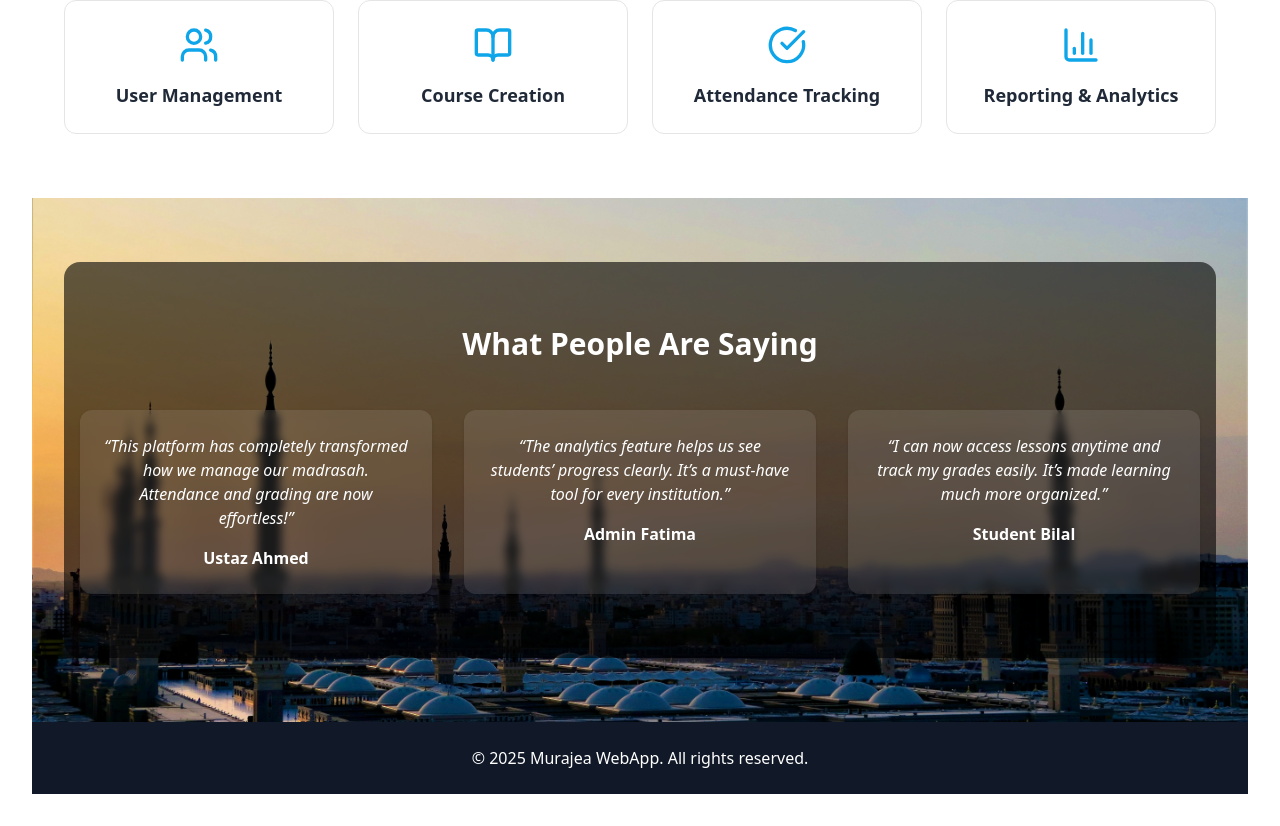
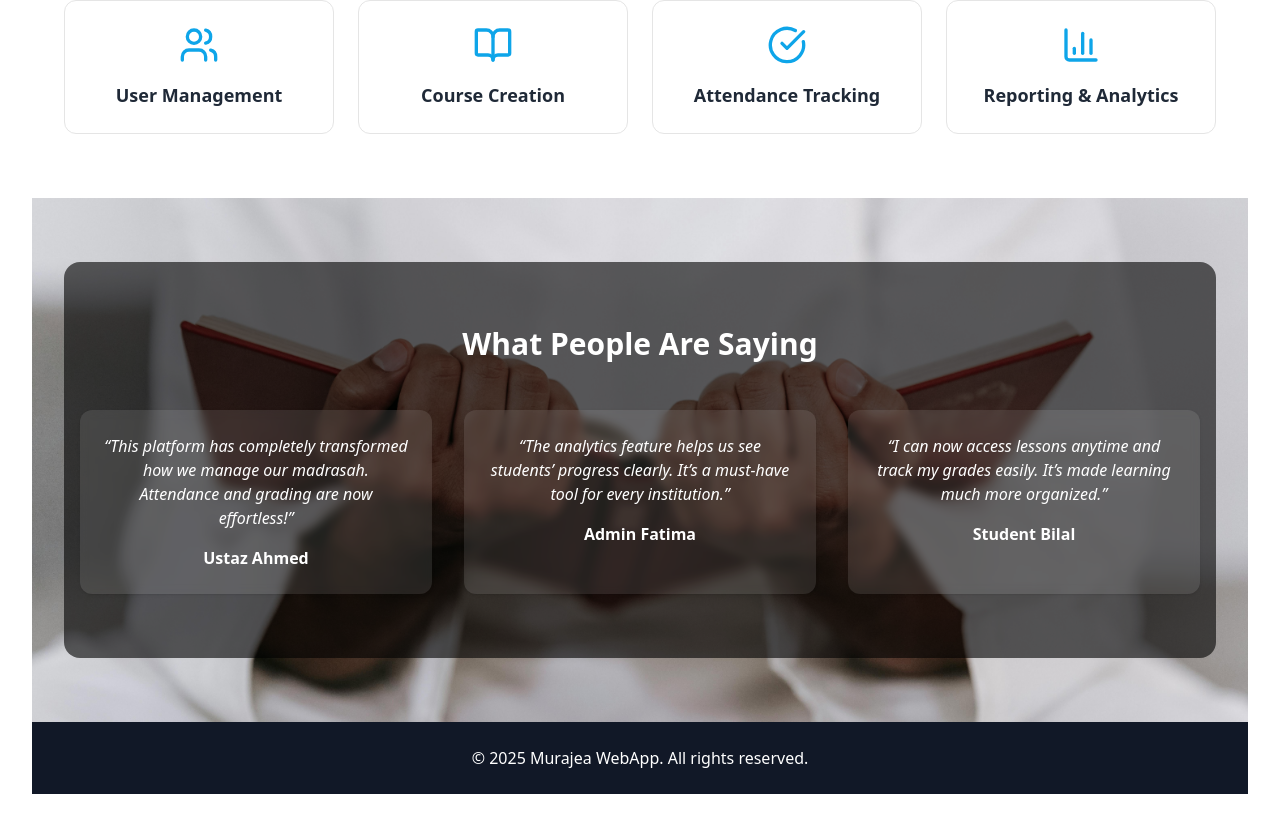
Before and after one commit to menalkerim/murajea-webapp, a React app in the folder frontend/: page / in a window 1280 px wide. Shown: the part 2288-3114 px from the top of the page. Built offline with nearby package versions, Linux system fonts and the light colour scheme; the HTML template or start-up script is replaced by a standard one.

Commit message:
fixed testimonial

```diff
--- a/frontend/src/pages/homepage.jsx
+++ b/frontend/src/pages/homepage.jsx
@@ -5,6 +5,7 @@ import { CheckCircle, Users, BookOpen, BarChart3 } from "lucide-react";
 import heroBg from "../assets/1.jpg";
 import hero from "../assets/2.jpg";
 import main from "../assets/3.jpg";
+import testimonial from "../assets/4.jpg";
 
 export default function Home() {
   return (
@@ -155,7 +156,7 @@ export default function Home() {
       {/* Testimonials */}
       <section
         className="py-16 px-6 bg-cover bg-center text-white text-center"
-        style={{ backgroundImage: `url(${heroBg})` }}
+        style={{ backgroundImage: `url(${testimonial})` }}
       >
         <div className="bg-black/60 py-16 px-4 rounded-2xl max-w-6xl mx-auto">
           <h2 className="text-3xl font-bold mb-12">What People Are Saying</h2>
```
Also changed, not shown: frontend/src/assets/4.jpg (added).
